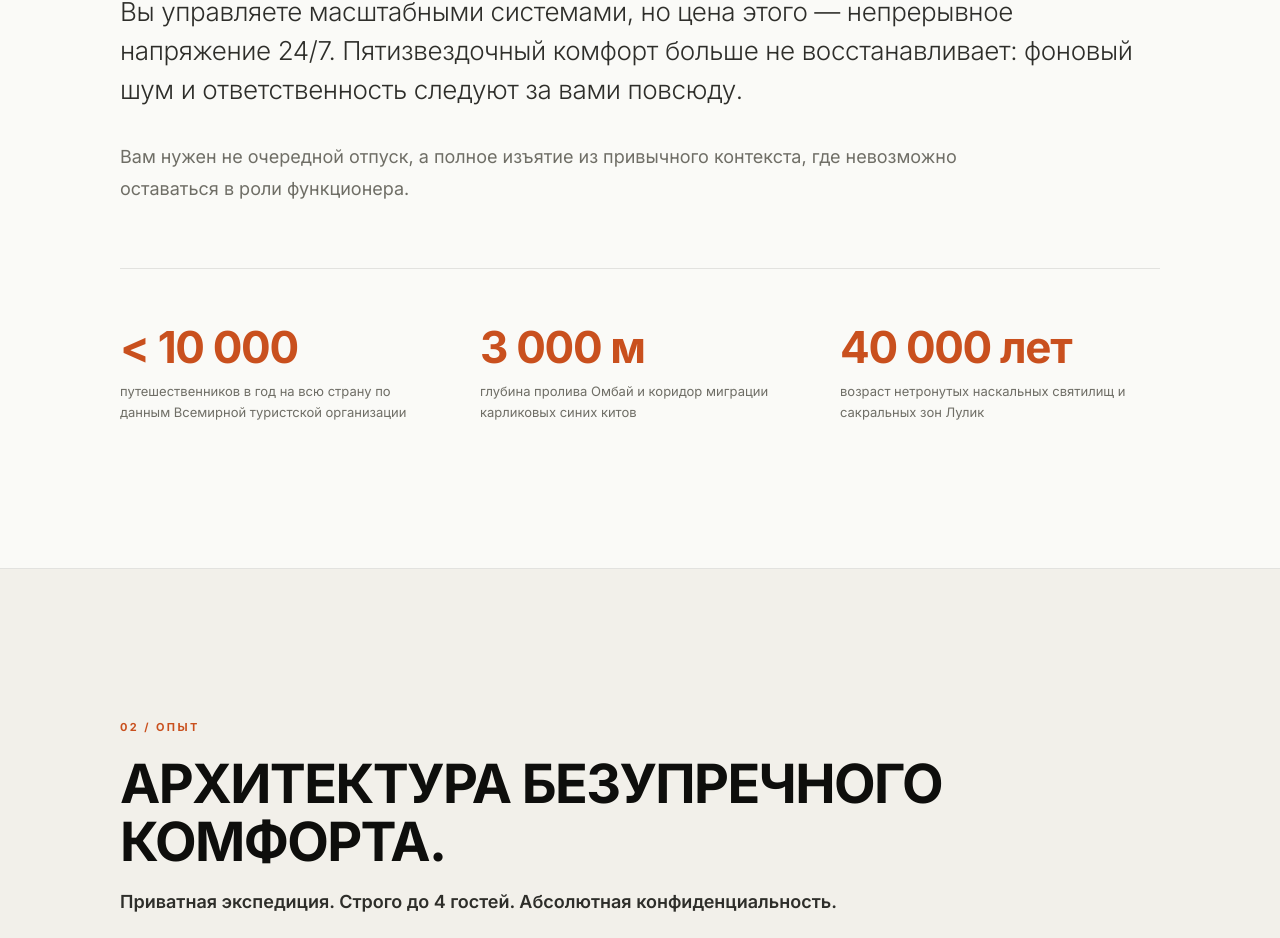
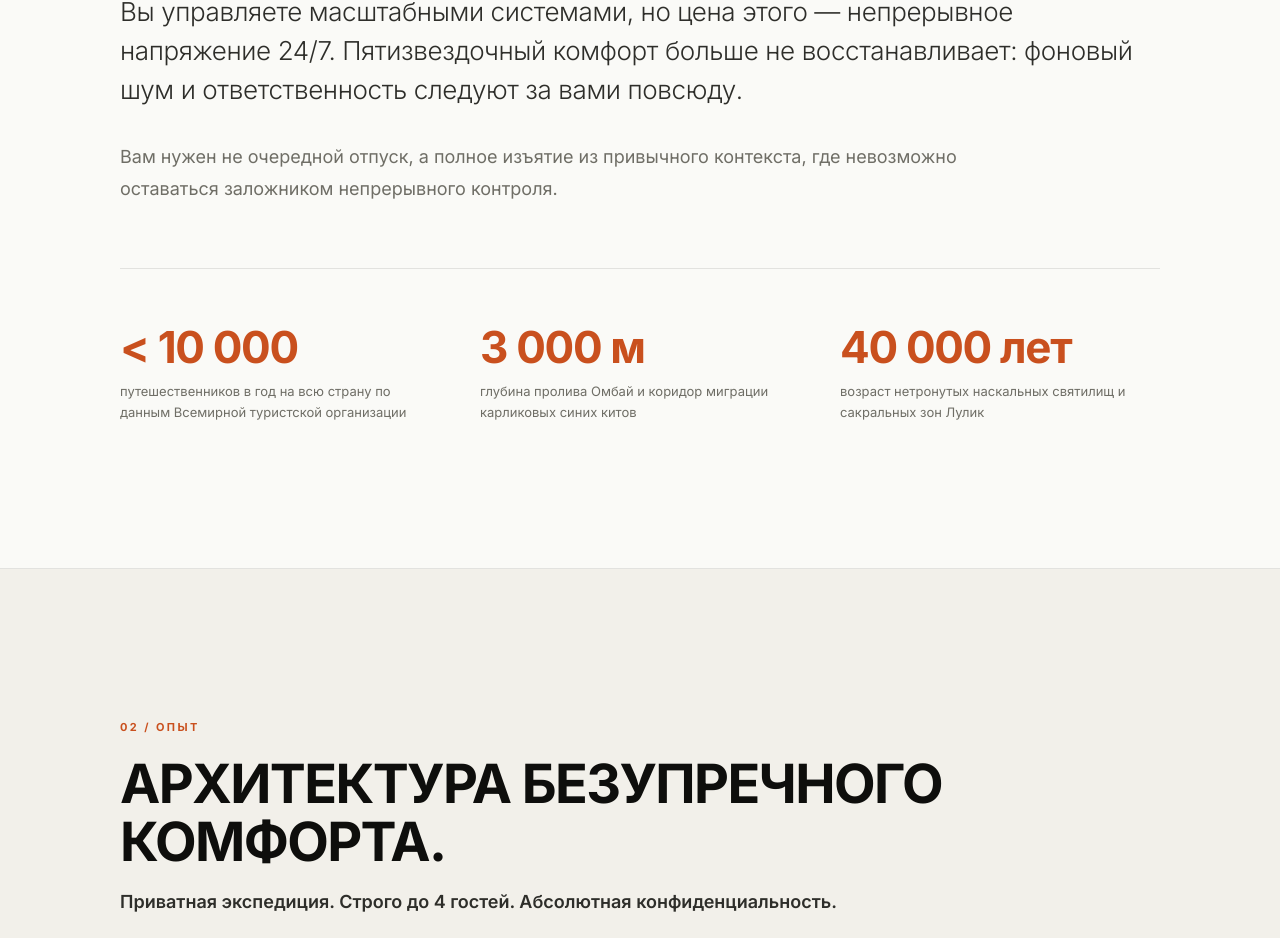
Before and after one commit to xp2bmdgmwc-boop/timor-expedition, a Next.js app: page / in a window 1280 px wide. Shown: the part 1227-2165 px from the top of the page. Built offline with nearby package versions, Linux system fonts and the light colour scheme.

Commit message:
Заменить 'в роли функционера' на 'заложником непрерывного контроля'

```diff
--- a/app/page.tsx
+++ b/app/page.tsx
@@ -103,7 +103,7 @@ export default function TimorHomePage() {
             Вы управляете масштабными системами, но цена этого — непрерывное напряжение 24/7. Пятизвездочный комфорт больше не восстанавливает: фоновый шум и ответственность следуют за вами повсюду.
           </p>
           <p className="text-[16px] sm:text-[18px] text-[#6F6E66] leading-[1.75] max-w-[840px]">
-            Вам нужен не очередной отпуск, а полное изъятие из привычного контекста, где невозможно оставаться в роли функционера.
+            Вам нужен не очередной отпуск, а полное изъятие из привычного контекста, где невозможно оставаться заложником непрерывного контроля.
           </p>
 
           <div className="grid grid-cols-1 md:grid-cols-3 gap-10 pt-14 mt-16 border-t border-[#0E0E0C]/10">
```
Also changed, not shown: 1 other file (tests, documents, lock files or other folders).
